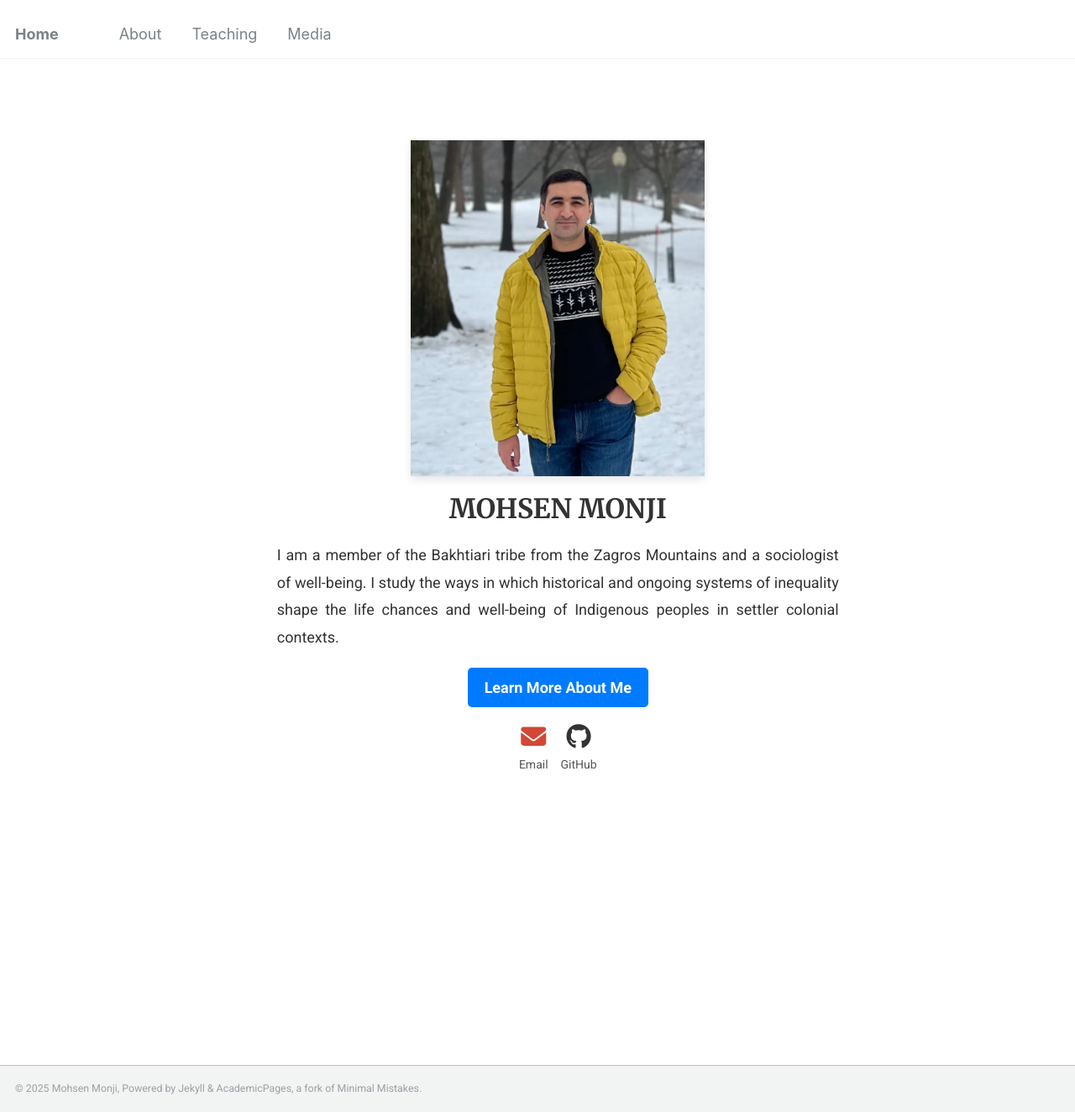
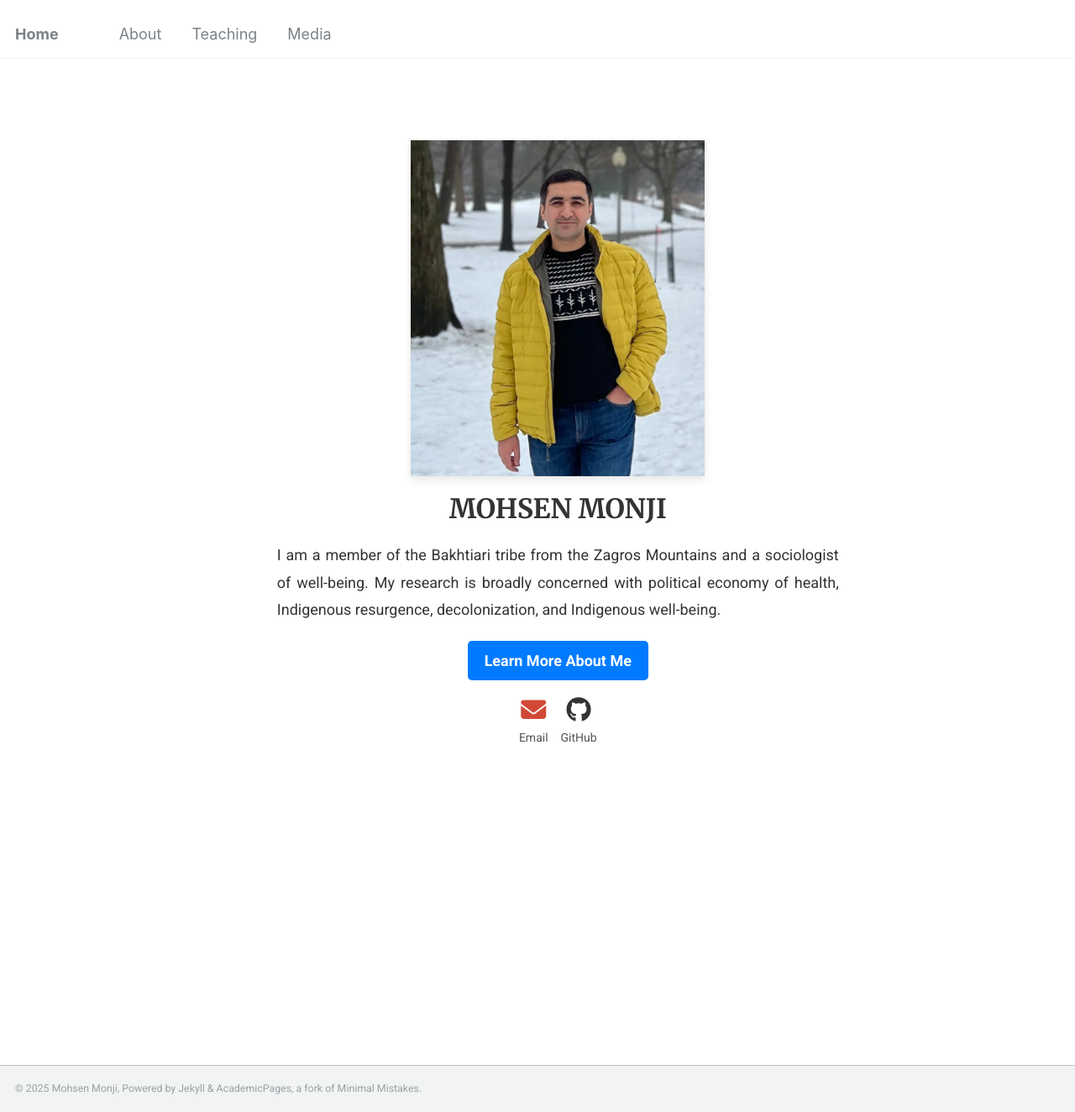
Before and after one commit to Mohsnmonji/mohsnmonji.github.io, a Jekyll site: the page built from _pages/front.md, in a window 1280 px wide and 1324 px high. Shown: the whole window at 84% size. Built offline with Jekyll 4.4.1, drawn with Linux system fonts in a browser that asks for light colours.

Commit message:
Update front.md

```diff
--- a/_pages/front.md
+++ b/_pages/front.md
@@ -23,7 +23,7 @@ hide_avatar: true
 
   <!-- Description -->
 <p style="font-size:18px; color:#333; text-align:justify; line-height:1.8; margin:20px 0;">
-    I am a member of the Bakhtiari tribe from the Zagros Mountains and a sociologist of well-being. I study the ways in which historical and ongoing systems of inequality shape the life chances and well-being of Indigenous peoples in settler colonial contexts.
+    I am a member of the Bakhtiari tribe from the Zagros Mountains and a sociologist of well-being. My research is broadly concerned with political economy of health, Indigenous resurgence, decolonization, and Indigenous well-being.
 </p>
 <!-- Button -->
   <div style="margin-bottom:20px;">
```
